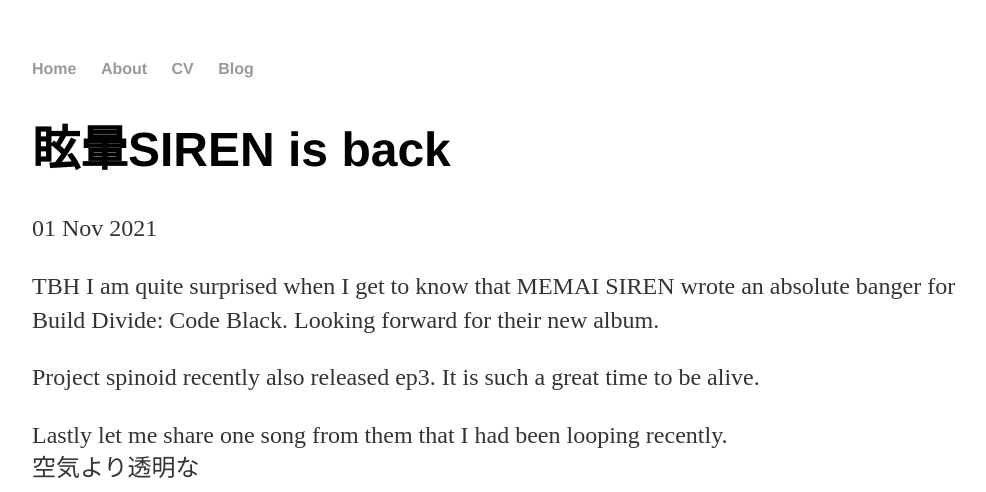
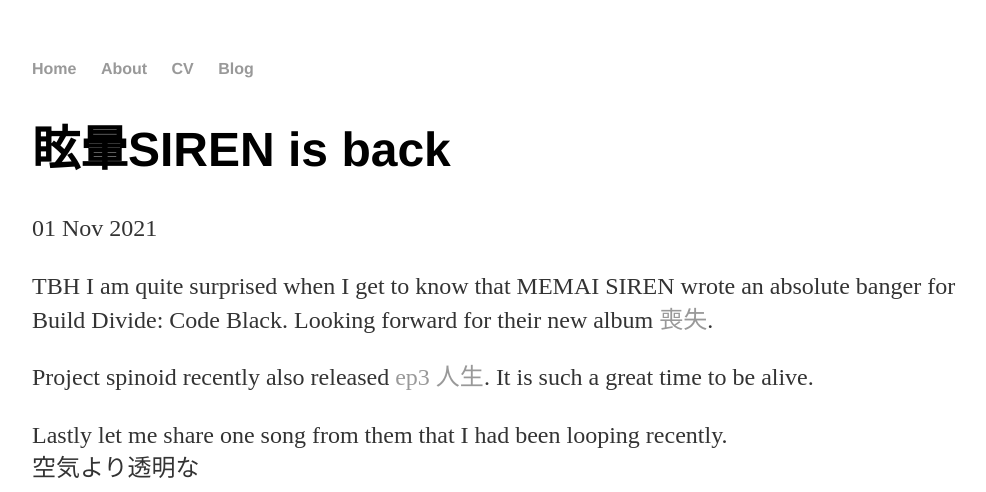
Before and after one commit to n-buna404/n-buna404.github.io, a Jekyll site: the page built from _posts/2021-11-01-眩暈SIREN-back.md, in a window 1280 px wide. Shown: the top 492 px of the page, without its empty margins (128-1114 px from the left). Built offline with Jekyll 4.4.1, drawn with Linux system fonts in a browser that asks for light colours; some of the changed text lies outside the part shown.

Commit message:
Update 2021-11-01-眩暈SIREN-back.md

```diff
--- a/_posts/2021-11-01-眩暈SIREN-back.md
+++ b/_posts/2021-11-01-眩暈SIREN-back.md
@@ -5,15 +5,17 @@
 ---
 
 TBH  I am quite surprised when I get to know that MEMAI SIREN wrote an absolute banger for Build Divide: Code Black.
-Looking forward for their new album.
+Looking forward for their new album [喪失](https://smr.lnk.to/MEMAISIREN_SOUSHITSU).
 
-Project spinoid recently also released ep3. It is such a great time to be alive.
+Project spinoid recently also released [ep3 人生](https://www.youtube.com/watch?v=GnlP_d0asII). It is such a great time to be alive.
 
 Lastly let me share one song from them that I had been looping recently.<br>
-空気より透明な
+空気より透明な<br>
+However, the embed video is unrelated. It is actually a short animated pv that they made for the songs of their new album. I mean 紫陽花 is nice too.<br>
+Enjoy!
 <pre>
 <div class="video-container">
-  <iframe src="https://www.youtube.com/embed/T65BTDHuIMM?start=0" width="800" height="450" frameborder="0" allowfullscreen></iframe>
+  <iframe src="https://www.youtube.com/embed/F9Gx5hkKxCw?start=0" width="800" height="450" frameborder="0" allowfullscreen></iframe>
 </div>
 </pre>
 <!-- <hr> space with underline <br> line break but jekyll stupid spacing is too large until resolved use pre tag to preserve the enter and use it for spacing;comment youtube iframe can start with in seconds 16:9 ratio got time learn about frameborder for youtube
```
